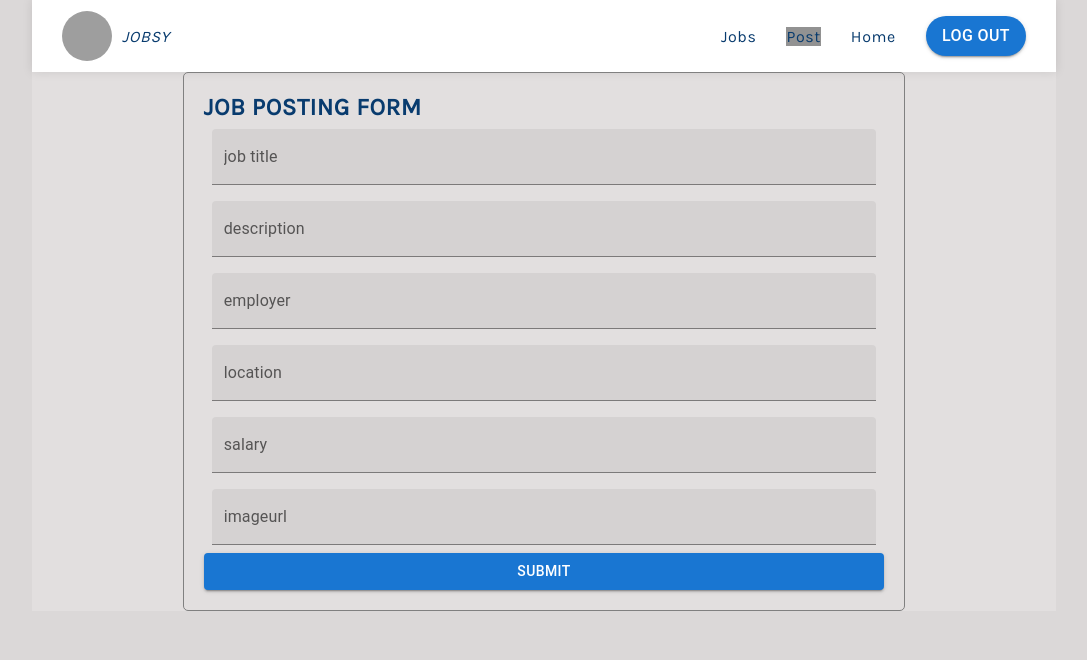
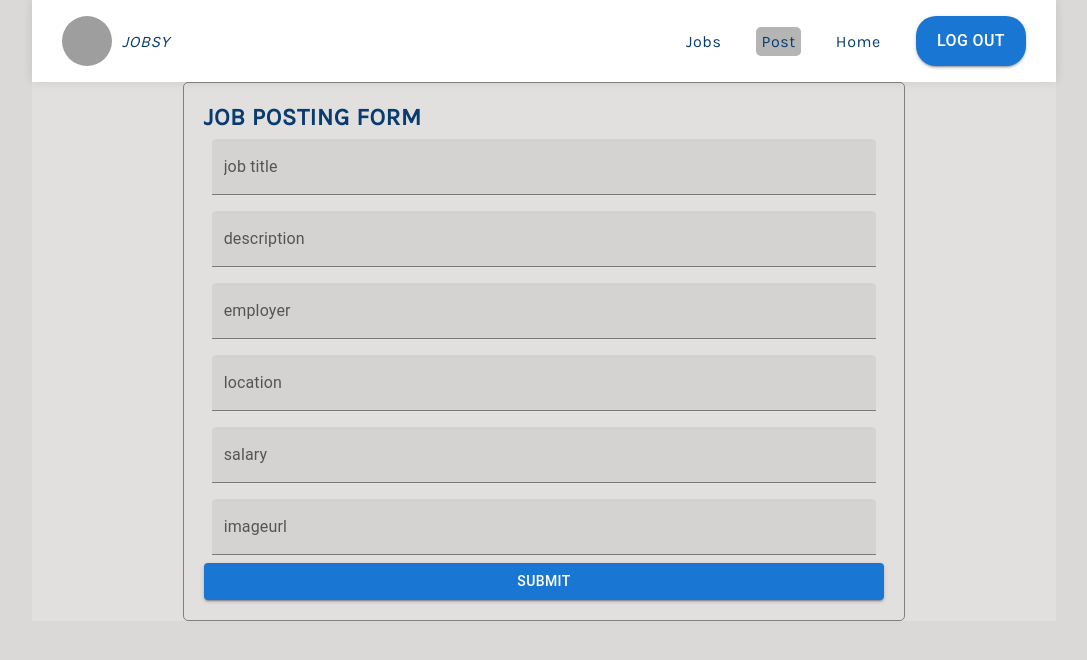
Before and after one commit to eddiemuhoro/job-app, a React (Create React App) app: page /post in a window 1280 px wide. Shown: the top 660 px of the page, without its empty margins (96-1183 px from the left). Built offline with nearby package versions, Linux system fonts and the light colour scheme; grey boxes are pictures that could not be loaded.

Commit message:
added deadline component

```diff
--- a/src/App.css
+++ b/src/App.css
@@ -124,8 +124,8 @@ h2,h3,h4,h5,h6{
 }
 
 .active{
-  color: #e2e2e2;
-  background-color: #929292;
+  color: #f4f4f4;
+  background-color: #b5b5b5;
   transition: .3s ease-in-out;
 }
 
@@ -133,6 +133,9 @@ h2,h3,h4,h5,h6{
   margin-right: 30px;
   color: #083b6e;
   font-size: 1rem;
+  padding: 5px;
+  border-radius: 5px;
+
 }
 
 .jobsy-logo{
--- a/src/components/Mui.js
+++ b/src/components/Mui.js
@@ -11,7 +11,7 @@ import HomeNavBar from './homePage/HomeNavBar';
 import Popup from 'reactjs-popup';
 import { Email, LocationOn, Phone, WhatsApp } from '@mui/icons-material';
 import ReactWhatsapp from 'react-whatsapp';
-import Counter from '../counter/Counter';
+import Timer from './counter/Counter';
 
 
 
@@ -29,6 +29,7 @@ export default function Mui() {
             })
 
     })
+    const deadline = "12/ 31/ 2022";
 
     return (
         <>
@@ -71,7 +72,7 @@ export default function Mui() {
                         <p><span>Est. Budget</span>Ksh 450</p>
                     </bottom>
                     <div className='job-time'>
-                   <Counter />
+                   <Timer deadline={deadline} />
                     <Popup trigger={<Button variant='contained'>Bid</Button> } modal>
                              <h2>{job.title}</h2>
                             <h3>Connect with {job.employer}</h3>
--- a/src/counter/Counter.jsx
+++ /dev/null
@@ -1,9 +0,0 @@
-import React from 'react'
-
-const Counter = () => {
-  return (
-    <div>Counter</div>
-  )
-}
-
-export default Counter
```
